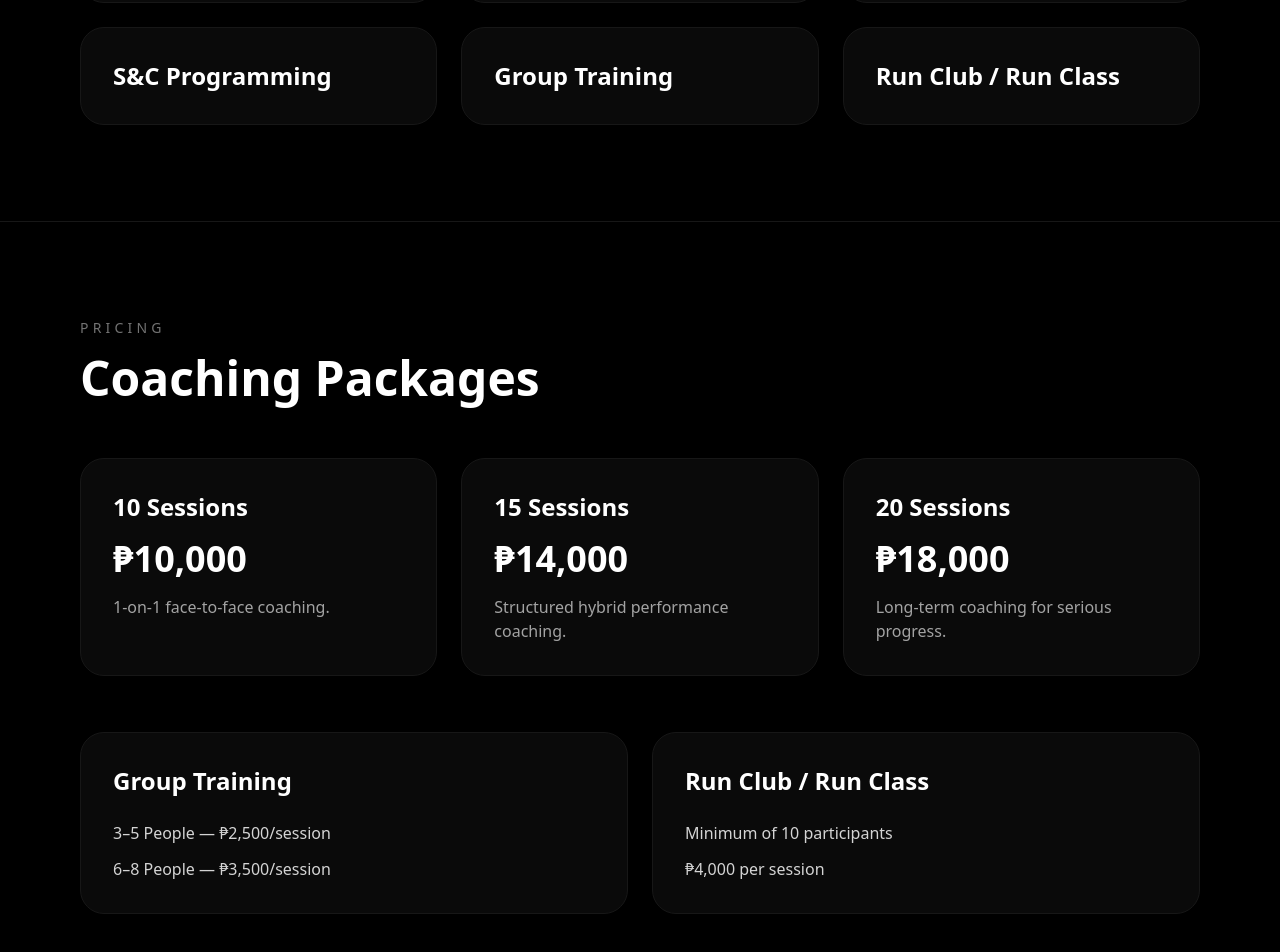
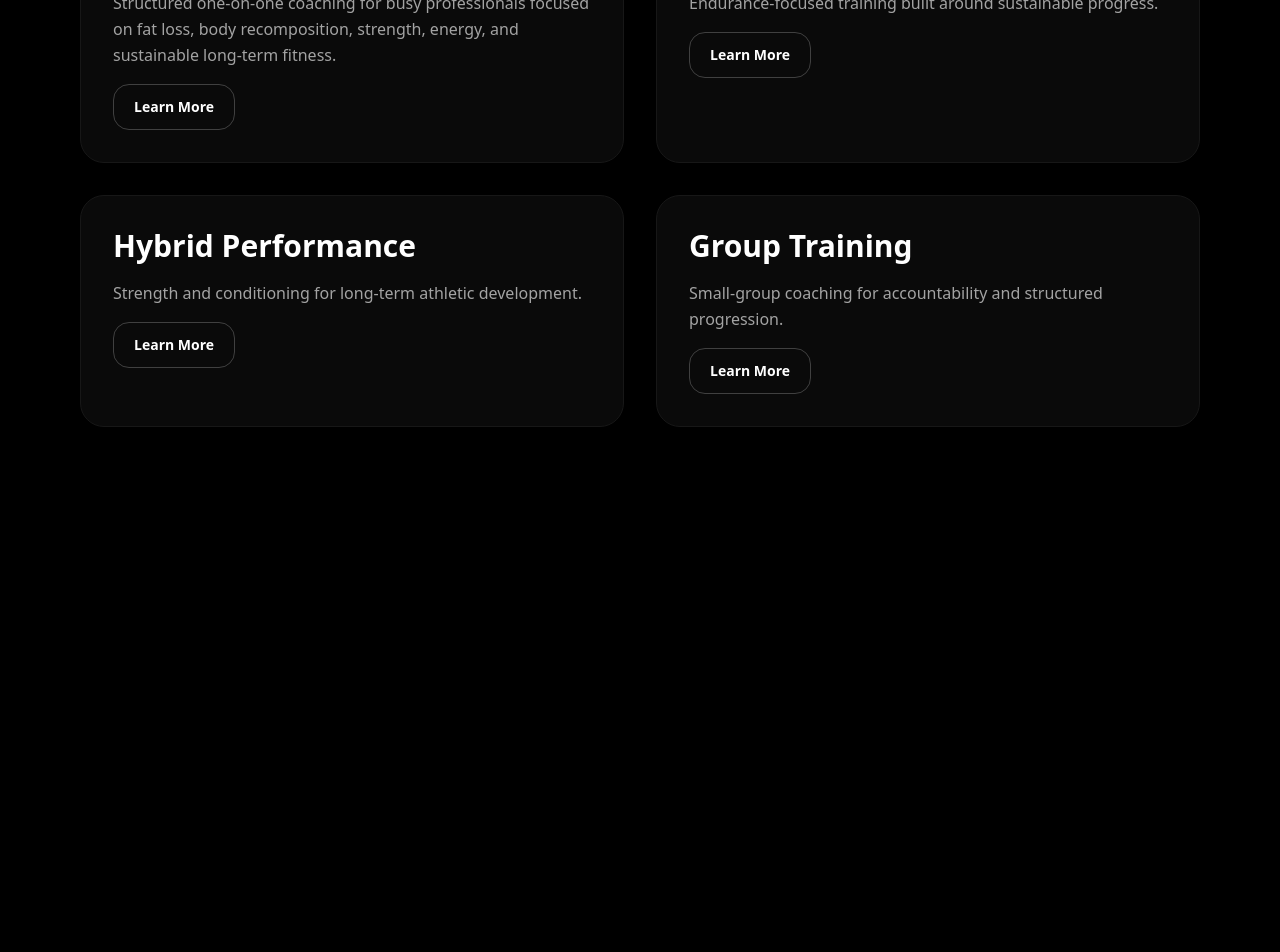
Before and after one commit to tbmfitness88-oss/the-boring-method2, a Next.js app: page / in a window 1280 px wide. Shown: the part 1132-2084 px from the top of the page. After the commit the page ends 1655 px from the top, so only its background shows below. Built offline with nearby package versions, Linux system fonts and the light colour scheme.

Commit message:
Add files via upload

```diff
--- a/app/layout.js
+++ b/app/layout.js
@@ -3,7 +3,7 @@ import './globals.css'
 
 export const metadata = {
   title: 'The Boring Method',
-  description: 'Hybrid Performance Coaching by Coach Chan',
+  description: 'Private Performance Coaching by Coach Chan',
 }
 
 export default function RootLayout({ children }) {
--- a/app/page.js
+++ b/app/page.js
@@ -6,7 +6,7 @@ export default function HomePage() {
       <section className="flex min-h-screen flex-col items-center justify-center px-8 text-center">
         <div className="max-w-5xl space-y-8">
           <p className="text-sm uppercase tracking-[0.4em] text-neutral-400">
-            Hybrid Performance Coaching
+            Private Performance Coaching
           </p>
 
           <div>
@@ -19,8 +19,8 @@ export default function HomePage() {
           </div>
 
           <p className="mx-auto max-w-2xl text-lg leading-relaxed text-neutral-300 md:text-xl">
-            Evidence-based hybrid performance coaching built through consistency,
-            discipline, and intelligent training.
+            Structured coaching for busy professionals focused on fat loss,
+            body recomposition, strength, endurance, and sustainable fitness.
           </p>
 
           <div className="flex flex-wrap justify-center gap-4">
@@ -29,14 +29,14 @@ export default function HomePage() {
               target="_blank"
               className="rounded-2xl bg-white px-6 py-3 font-semibold text-black"
             >
-              Contact via Viber
+              Apply for Coaching
             </a>
 
             <a
               href="mailto:tbmfitness88@gmail.com"
               className="rounded-2xl border border-neutral-700 px-6 py-3"
             >
-              Email TBM
+              Contact TBM
             </a>
           </div>
         </div>
@@ -50,88 +50,118 @@ export default function HomePage() {
           </p>
 
           <h2 className="text-4xl font-bold md:text-5xl">
-            Performance Coaching
+            Private Coaching Services
           </h2>
         </div>
 
-        <div className="grid gap-6 md:grid-cols-2 xl:grid-cols-3">
+        <div className="grid gap-8 md:grid-cols-2">
           {[
-            '1-on-1 Coaching',
-            'HYROX Prep',
-            'Running Programs',
-            'S&C Programming',
-            'Group Training',
-            'Run Club / Run Class',
+            {
+              title: 'Private Coaching',
+              desc: 'Structured one-on-one coaching for busy professionals focused on fat loss, body recomposition, strength, energy, and sustainable long-term fitness.',
+              inclusions: [
+                'Personalized coaching',
+                'Fat loss & body recomposition',
+                'Strength & conditioning',
+                'Performance tracking',
+                'Accountability support',
+              ],
+              pricing: [
+                '10 Sessions — ₱10,000',
+                '15 Sessions — ₱14,000',
+                '20 Sessions — ₱18,000',
+              ],
+            },
+            {
+              title: 'Running Programs',
+              desc: 'Endurance-focused training built around sustainable progress.',
+              inclusions: [
+                'Structured run programming',
+                'Aerobic development',
+                'Pacing strategy',
+                'Recovery guidance',
+              ],
+              pricing: ['Custom coaching plans available'],
+            },
+            {
+              title: 'Hybrid Performance',
+              desc: 'Strength and conditioning for long-term athletic development.',
+              inclusions: [
+                'Strength development',
+                'Conditioning systems',
+                'Mobility integration',
+                'Athlete-focused progression',
+              ],
+              pricing: ['Custom pricing available'],
+            },
+            {
+              title: 'Group Training',
+              desc: 'Small-group coaching for accountability and structured progression.',
+              inclusions: [
+                'Small-group coaching',
+                'Team conditioning',
+                'Structured progression',
+                'Performance-focused sessions',
+              ],
+              pricing: [
+                '3–5 People — ₱2,500/session',
+                '6–8 People — ₱3,500/session',
+              ],
+            },
           ].map((service) => (
-            <div
-              key={service}
-              className="rounded-3xl border border-neutral-900 bg-neutral-950 p-8"
+            <details
+              key={service.title}
+              className="group rounded-3xl border border-neutral-900 bg-neutral-950 p-8 transition duration-300 hover:border-neutral-700"
             >
-              <h3 className="text-2xl font-semibold">{service}</h3>
-            </div>
-          ))}
-        </div>
-      </section>
+              <summary className="cursor-pointer list-none">
+                <div className="space-y-4">
+                  <h3 className="text-3xl font-bold">{service.title}</h3>
 
-      {/* PRICING */}
-      <section className="border-t border-neutral-900 px-8 py-24 md:px-20">
-        <div className="mb-14">
-          <p className="mb-4 text-sm uppercase tracking-[0.3em] text-neutral-500">
-            Pricing
+                  <p className="leading-relaxed text-neutral-400">
+                    {service.desc}
                   </p>
 
-          <h2 className="text-4xl font-bold md:text-5xl">
-            Coaching Packages
-          </h2>
+                  <button className="rounded-2xl border border-neutral-700 px-5 py-3 text-sm font-semibold transition hover:border-white">
+                    Learn More
+                  </button>
                 </div>
+              </summary>
 
-        <div className="grid gap-6 md:grid-cols-3">
-          {[
-            {
-              title: '10 Sessions',
-              price: '₱10,000',
-              desc: '1-on-1 face-to-face coaching.',
-            },
-            {
-              title: '15 Sessions',
-              price: '₱14,000',
-              desc: 'Structured hybrid performance coaching.',
-            },
-            {
-              title: '20 Sessions',
-              price: '₱18,000',
-              desc: 'Long-term coaching for serious progress.',
-            },
-          ].map((item) => (
-            <div
-              key={item.title}
-              className="rounded-3xl border border-neutral-900 bg-neutral-950 p-8"
-            >
-              <h3 className="text-2xl font-semibold">{item.title}</h3>
-              <p className="mt-4 text-4xl font-black">{item.price}</p>
-              <p className="mt-4 text-neutral-400">{item.desc}</p>
-            </div>
+              <div className="mt-8 space-y-8 border-t border-neutral-800 pt-8">
+                <div>
+                  <h4 className="mb-3 text-sm uppercase tracking-[0.3em] text-neutral-500">
+                    Inclusions
+                  </h4>
+
+                  <div className="space-y-2 text-neutral-300">
+                    {service.inclusions.map((item) => (
+                      <p key={item}>• {item}</p>
                     ))}
-        </div>
-
-        <div className="mt-14 grid gap-6 md:grid-cols-2">
-          <div className="rounded-3xl border border-neutral-900 bg-neutral-950 p-8">
-            <h3 className="text-2xl font-semibold">Group Training</h3>
-
-            <div className="mt-6 space-y-3 text-neutral-300">
-              <p>3–5 People — ₱2,500/session</p>
-              <p>6–8 People — ₱3,500/session</p>
                   </div>
                 </div>
 
-          <div className="rounded-3xl border border-neutral-900 bg-neutral-950 p-8">
-            <h3 className="text-2xl font-semibold">Run Club / Run Class</h3>
+                <details className="rounded-2xl border border-neutral-800 p-5">
+                  <summary className="cursor-pointer text-sm uppercase tracking-[0.2em] text-neutral-400">
+                    Coaching Pricing
+                  </summary>
 
-            <div className="mt-6 space-y-3 text-neutral-300">
-              <p>Minimum of 10 participants</p>
-              <p>₱4,000 per session</p>
+                  <div className="mt-4 space-y-2 text-neutral-300">
+                    {service.pricing.map((item) => (
+                      <p key={item}>{item}</p>
+                    ))}
                   </div>
+                </details>
+
+                <a
+                  href="https://wa.me/639614416755"
+                  target="_blank"
+                  className="inline-block rounded-2xl bg-white px-6 py-3 text-sm font-semibold text-black"
+                >
+                  Apply for Coaching
+                </a>
               </div>
+            </details>
+          ))}
         </div>
       </section>
     </div>
--- a/package.json
+++ b/package.json
@@ -1,5 +1,5 @@
 {
-  "name": "the-boring-method-v3",
+  "name": "the-boring-method-v4",
   "private": true,
   "scripts": {
     "dev": "next dev",
```
Also changed, not shown: 1 other file (tests, documents, lock files or other folders). Lines whose indentation alone changed are shown as unchanged.
